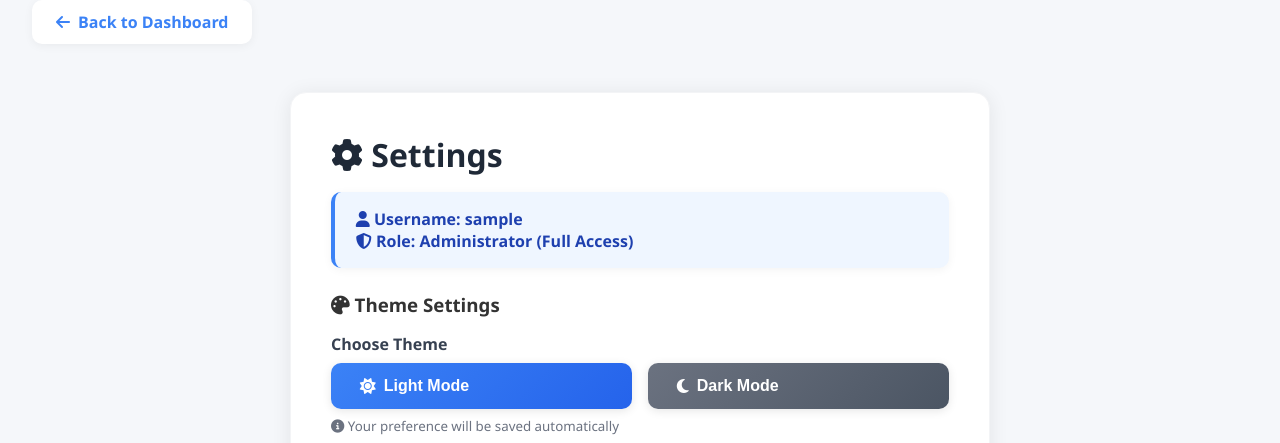
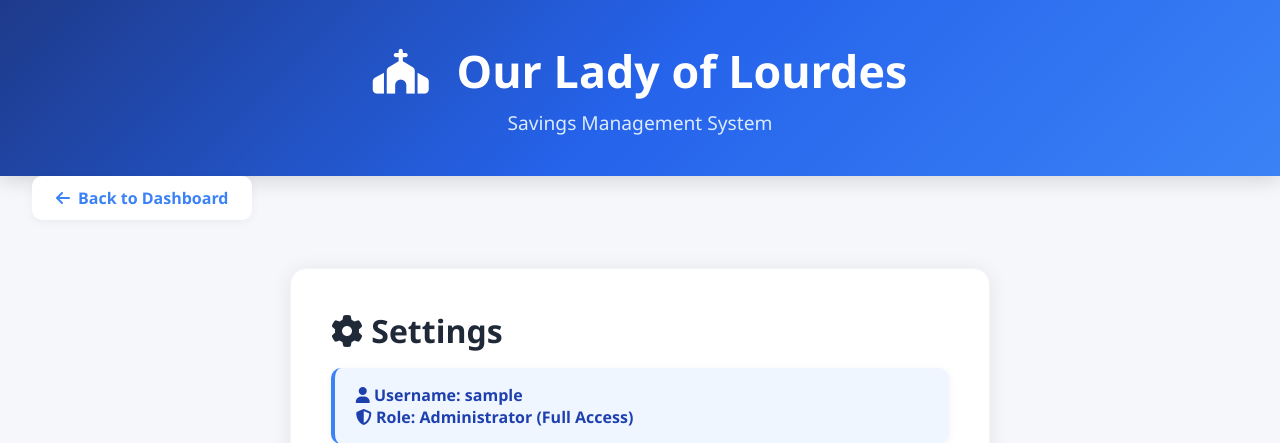
Before and after one commit to abenjoe/Church-Savings, a Flask app: page /settings in a window 1280 px wide. Shown: the top 443 px of the page. Run offline with Flask 3, Linux system fonts and the light colour scheme; the visitor is signed in with stand-in values (Sample User, id 1); some libraries are stand-ins or nearby versions.

Commit message:
Update settings.html

```diff
--- a/templates/settings.html
+++ b/templates/settings.html
@@ -80,6 +80,11 @@
     </style>
 </head>
 <body>
+
+    <div class="header">
+        <h1><i class="fas fa-church"></i> Our Lady of Lourdes</h1>
+        <p>Savings Management System</p>
+    </div>
 
     <div class="container">
         {% with messages = get_flashed_messages(with_categories=true) %}
```
